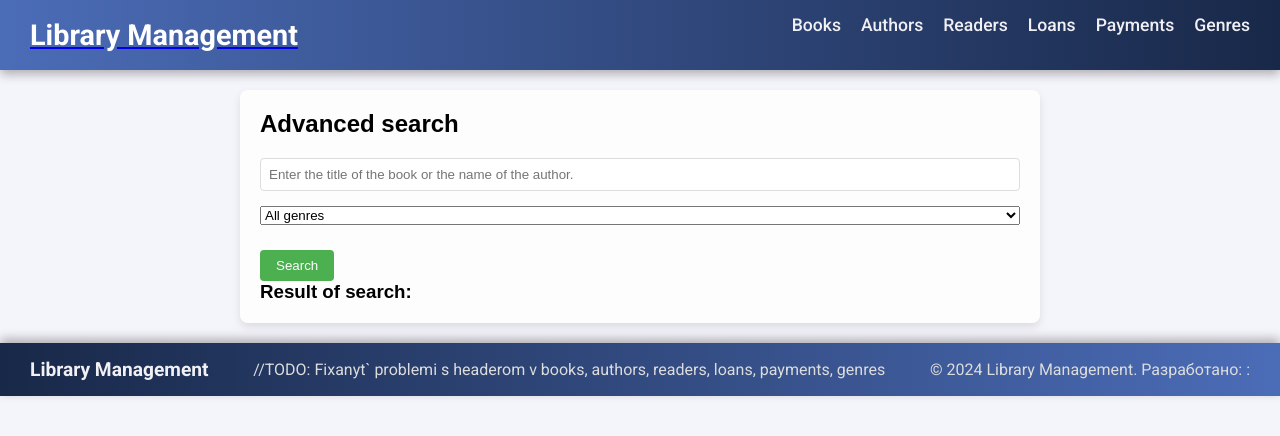
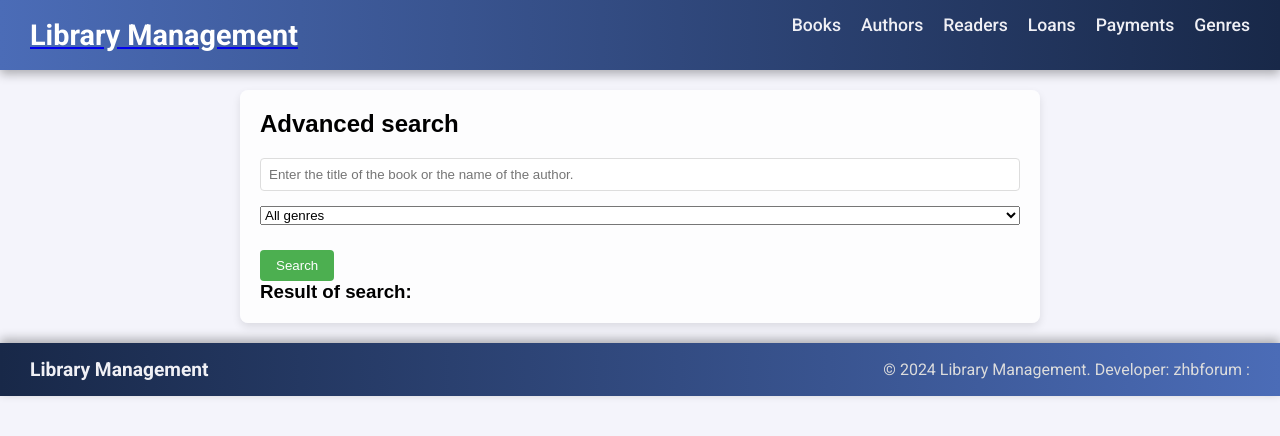
Before and after one commit to zhbforum/coursework, a React (Create React App) app in the folder frontend/: page /advanced-search in a window 1280 px wide. Shown: the top 436 px of the page. Built offline with nearby package versions, Linux system fonts and the light colour scheme.

Commit message:
Frontend has been a bit changed

```diff
--- a/frontend/src/components/Footer.jsx
+++ b/frontend/src/components/Footer.jsx
@@ -6,8 +6,7 @@ function Footer()
   return (
     <footer className="footer">
       <div className="footer-logo">Library Management</div>
-      <p>//TODO: Fixanyt` problemi s headerom v books, authors, readers, loans, payments, genres</p>
-      <p>&copy; {new Date().getFullYear()} Library Management. Разработано: :</p>
+      <p>&copy; {new Date().getFullYear()} Library Management. Developer: zhbforum :</p>
     </footer>
   );
 }
--- a/frontend/src/pages/HomePage.jsx
+++ b/frontend/src/pages/HomePage.jsx
@@ -27,7 +27,7 @@ function HomePage()
           This portal was created as a project for course work. Here you can manage books, readers, positions and payments.
           The portal is designed to facilitate the library's work and improve the reader experience.
         </p>
-        <p>Developer: [//TODO: ebanyt suda imya ]</p>
+        <p>Developer: [zhbforum, etc]</p>
       </div>
     </div>
   );
```
